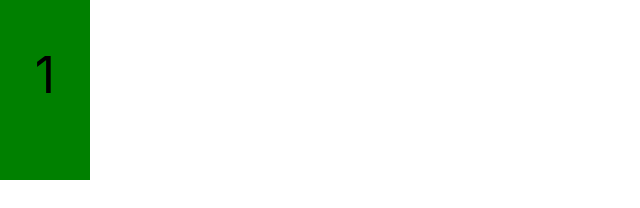
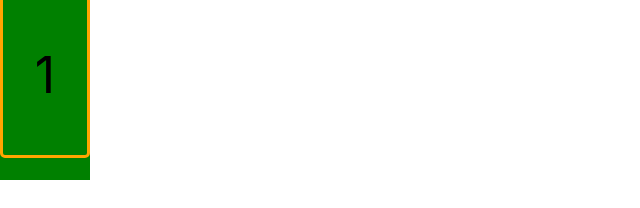
Before and after one commit to jackalot/o-memory-game, a React (Create React App) app: page / in a window 1280 px wide. Shown: the top 208 px of the page, without its empty margins (0-640 px from the left). Built offline with nearby package versions, Linux system fonts and the light colour scheme; the HTML template or start-up script is replaced by a standard one.

Commit message:
added a border and styling to the border to the 'card-content' class style

```diff
--- a/src/MemoryCard.css
+++ b/src/MemoryCard.css
@@ -11,6 +11,9 @@
     display: flex;
     flex-direction: row;
     justify-content: center;
+    border-radius: 5px;
+    border-style: solid;
+    border-color: orange;
 }
 p {
     font-size: 50px;
```
